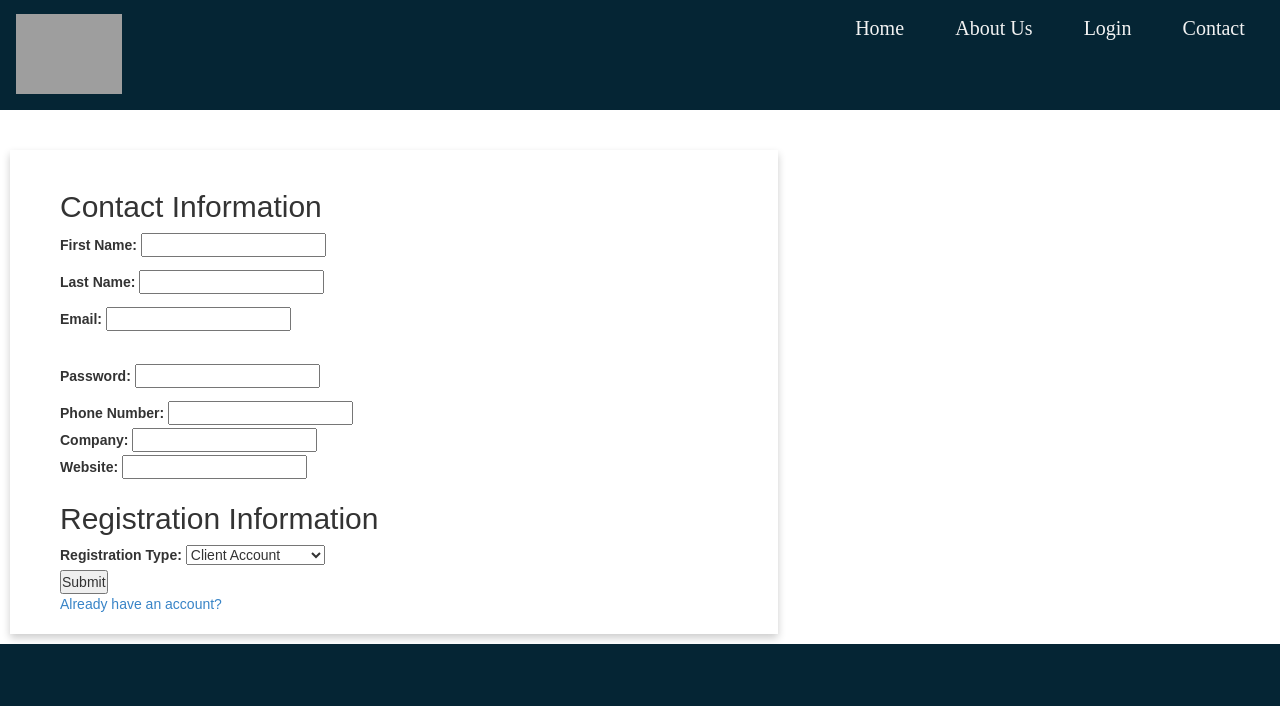
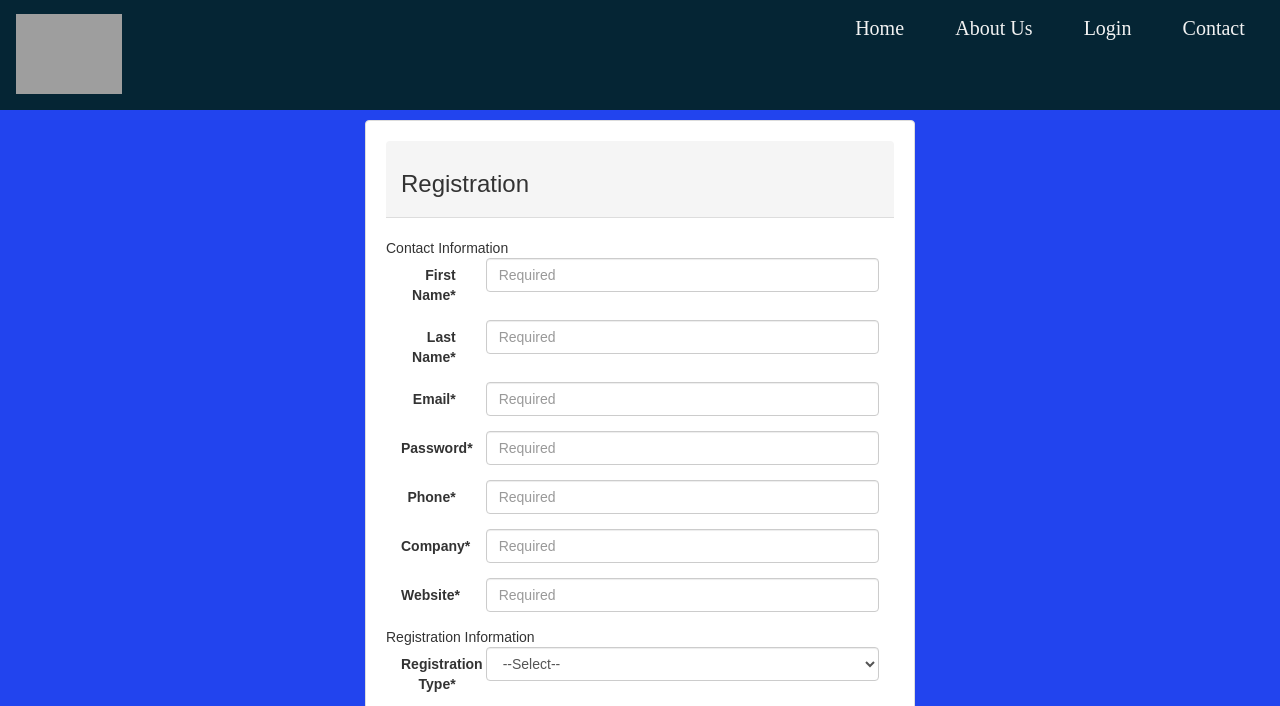
Before and after one commit to Sarge02/Lorem-Ipsum, a PHP site: page /registration.html in a window 1280 px wide. Shown: the top 706 px of the page. Run offline with PHP 8.4, Linux system fonts and the light colour scheme; grey boxes are pictures that could not be loaded.

Commit message:
registration page css & class clean-up
Used bootstrap and a little extra css to standardize the look of the registration page so it matches the theme of the site. Remade the nested html classes so it's easier to work with in the future. Also modified the php a tiny bit to accept the cleaner html class names.

```diff
--- a/Lorem-Ipsum-feature/register/registration.html
+++ b/Lorem-Ipsum-feature/register/registration.html
@@ -1,5 +1,5 @@
 <!DOCTYPE html>
-<html>
+<html lang="en">
 <head>
     <meta charset="utf-8">
     <meta http-equiv="X-UA-Compatible" content="IE=edge">
@@ -25,47 +25,86 @@
     </div>
 </head>
 
-    <body>
-        <div class="registrationContainer">
-            <div class ="registrationInnerCard">
-                <form id = "reg" action="register.php" method="post">
-                    <h2>Contact Information</h2>
-                    <label for="fname">First Name:</label>
-                    <input type="fname" id = "fname" name = "fname" required>
-                    <p id="fnameError" style="color:black;"></p>
-
-                    <label for="lname">Last Name:</label>
-                    <input type="lname" id = "lname" name = "lname" required>
-                    <p id="lnameError" style="color:black;"></p>
-
-                    <label for="email">Email:</label>
-                    <input type="email" id="email" name="email" required>
-                    <p id="emailError" style="color: rgb(56, 146, 143);"></p><br>
-
-                    <label for="password">Password:</label>
-                    <input type="password" id = "password" name = "password" required>
-                    <p id="passwordError" style="color:black;"></p>
-
-                    <label for="phone">Phone Number:</label>
-                    <input type="text" id="phone" name="phone"><br>
-
-                    <label for="company">Company:</label>
-                    <input type="text" id="company" name="company"><br>
-
-                    <label for="website">Website:</label>
-                    <input type="text" id="website" name="website"><br>
+<body id="html_body" data-lbl-working="Working..." class="default"><form method="post" action="register.php" id="form1" novalidate="novalidate">
+	<div class="contentWrapper">
+		<div class="sitePage">
+			<div class="siteBodyContainer">
+				<div class="siteBody">
+					<div data-valmsg-summary="true" class="validation-summary-valid container-fluid"><ul></ul></div>
+					<div class="max800">
+						<div class="panel panel-default">
+							<div class="panel-heading"><h3>Registration</h3></div><br>
+							<div id="body_new_partner_register_page_Contact_Information" class="section-item-1">
+								<div class="sectionHeader">
+									<a name="Contact_Information"></a><span>Contact Information</span>
+								</div>
 
 
-                    <h2>Registration Information</h2>
-                    <label for="registrationType">Registration Type:</label>
-                    <select id="regType" name="regType">
-                        <option value="regTypeOne">Client Account</option>
-                        <option value="regTypeTwo">Employee Account</option>
-                    </select><br>
+								<div id="body_new_partner_register_page_Contact_Information_body" class="sectionBody container-fluid form-horizontal ">
+									<div class="row">
+										<div class="col-md-12">
+											<div class="form-group form-group-0"><label for="FirstName" class="col-md-2 col-sm-3 control-label">First Name<span class="lblRequired">*</span></label>
+												<div class="col-sm-10">
+													<input class="input-required input-text form-control" data-val="true" data-val-length="Error: The field first name must be a string with a maximum length of 40." data-val-length-max="40" data-val-required="Error: You must enter a value for 'First Name'." id="FirstName" maxlength="40" name="FirstName" placeholder="Required" tabindex="1" type="text"><span class="field-validation-valid errorMsg" data-valmsg-for="FirstName" data-valmsg-replace="true"></span>
+												</div>
+											</div>
+											<div class="form-group form-group-1"><label for="LastName" class="col-md-2 col-sm-3 control-label">Last Name<span class="lblRequired">*</span></label>
+												<div class="col-sm-10">
+													<input class="input-required input-text form-control" data-val="true" data-val-length="Error: The field last name must be a string with a maximum length of 80." data-val-length-max="80" data-val-required="Error: You must enter a value for 'Last Name'." id="LastName" maxlength="80" name="LastName" placeholder="Required" tabindex="2" type="text"><span class="field-validation-valid errorMsg" data-valmsg-for="LastName" data-valmsg-replace="true"></span>
+												</div>
+											</div>
+											<div class="form-group form-group-2"><label for="Email" class="col-md-2 col-sm-3 control-label">Email<span class="lblRequired">*</span></label>
+												<div class="col-sm-10">
+													<input class="input-required input-text form-control" data-val="true" data-val-email="Error: Invalid email address" data-val-required="Error: You must enter a value for 'Email'." id="Email" name="Email" placeholder="Required" tabindex="3" type="email"><span class="field-validation-valid errorMsg" data-valmsg-for="Email" data-valmsg-replace="true"></span>
+												</div>
+											</div>
+											<div class="form-group form-group-3"><label for="Password" class="col-md-2 col-sm-3 control-label">Password<span class="lblRequired">*</span></label>
+												<div class="col-sm-10">
+													<input autocomplete="off" class="password input-text form-control password-input" id="Password" name="Password" placeholder="Required" tabindex="3" type="password"><span class="field-validation-valid errorMsg" data-valmsg-for="Passowrd" data-valmsg-replace="true"></span>
+												</div>
+											</div>
+											<div class="form-group form-group-4"><label for="Phone" class="col-md-2 col-sm-3 control-label">Phone<span>*</span></label>
+												<div class="col-sm-10">
+													<input class="input-required input-text form-control" data-val="true" data-val-required="Error: You must enter a value for 'Phone'." id="Phone" name="Phone" placeholder="Required" tabindex="4" type="tel"><span class="field-validation-valid errorMsg" data-valmsg-for="Phone" data-valmsg-replace="true"></span>
+												</div>
+											</div>
+											<div class="form-group form-group-5"><label for="Company" class="col-md-2 col-sm-3 control-label">Company<span class="lblRequired">*</span></label>
+												<div class="col-sm-10">
+													<input class="input-required input-text form-control" data-val="true" data-val-length="Error: The field company must be a string with a maximum length of 255." data-val-length-max="255" data-val-required="Error: You must enter a value for 'Company'." id="Company" maxlength="255" name="Company" placeholder="Required" tabindex="5" type="text"><span class="field-validation-valid errorMsg" data-valmsg-for="Company" data-valmsg-replace="true"></span>
+												</div>
+											</div>
+											<div class="form-group form-group-6"><label for="Website" class="col-md-2 col-sm-3 control-label">Website<span class="lblRequired">*</span></label>
+												<div class="col-sm-10">
+													<input class="input-required input-text form-control" data-val="true" data-val-required="Error: You must enter a value for 'Website'." data-val-url="Error: Please enter a valid Website." id="Website" name="Website" placeholder="Required" tabindex="6" type="url"><span class="field-validation-valid errorMsg" data-valmsg-for="Website" data-valmsg-replace="true"></span>
+												</div>
+											</div>
 
-                    <input type="submit" value="Submit"><br>
+										</div>
+									</div>
+								</div>
+							</div>
+							<div id="body_new_partner_register_page_Registration_Information" class="section-item-2 section">
+								<div class="sectionHeader"><a name="Registration_Information"></a><i class="hideBtn mag-icon mag-icon-arr-down disabled"></i><span>Registration Information</span></div>
+								<div id="body_new_partner_register_page_Registration_Information_body" class="sectionBody container-fluid form-horizontal ">
+									<div class="row">
+										<div class="col-md-12">
+											<div class="form-group form-group-0">
+												<label for="Registration_Type__c" class="col-md-2 col-sm-3 control-label">Registration Type<span class="lblRequired">*</span></label>
+												<div class="col-sm-10">
+													<select class="input-required form-control" data-nullable="true" data-val="true" data-val-required="Error: You must enter a value for 'Registration Type'." id="Registration_Type__c" name="Registration_Type__c" tabindex="9">
+														<option value="" selected="selected">--Select--</option>
+														<option value="Interested in becoming a Titan Construction Partner (new contractors)">Interested in becoming a Titan Construction Partner (new contractors)</option>
+														<option value="Interested in contracting Titan Construction Partners">Interested in contracting Titan Construction Partners</option>
+													</select><span class="field-validation-valid errorMsg" data-valmsg-for="Registration_Type__c" data-valmsg-replace="true"></span><br></br>
+													<input class="btn btn-primary btn-lg btnOrange btn-block btnRegister" type="submit" value="Submit">
 													<a href="..\login\login.html">Already have an account?</a>
-                </form>
+												</div>
+											</div>
+										</div>
+									</div>
+								</div>
+							</div>
+						</div>
 					</div>
 				</div>
 
@@ -76,78 +115,34 @@
 								<div class="col-md-3">
 									<div class="footer-logo left">
 										<a href="https://titan307.com/team/">
-                                    <img src="..\images/TitanLogo4Real.png" itemprop="logo" alt="Logo" style="width:auto; background-image:none;" ></img>
+											<img src="../images/TitanLogo4Real.png" itemprop="logo" alt="Logo" style="width:auto; background-image:none;">
 										</a>
 									</div>
 								</div>
-                        <div class="col-md-6"><div class="link">
+								<div class="col-md-6">
+									<div class="link">
 										<div class="site-footer">
 											<div class="footerLinks-actions">
 												<div class="about">
 													<span>
-                                            <a href="/home/privacy" class="sitefooter-link-item" rel="nofollow" target="_top">Privacy &amp; Security Statement</a>
-                                            <a href="/home/terms" class="sitefooter-link-item" rel="nofollow" target="_top">Terms &amp; Conditions</a>
+														<a href="/home/privacy" class="sitefooter-link-item" rel="nofollow" target="_top">Privacy & Security Statement</a>
+														<a href="/home/terms" class="sitefooter-link-item" rel="nofollow" target="_top">Terms & Conditions</a>
 													</span>
 												</div>
-                                        <a href="about.html" class="sitefooter-link-item" rel="nofollow" target="_top">About our service</a>
-                                    </span>
+												<a href="../about.html" class="sitefooter-link-item" rel="nofollow" target="_top">About our service</a>
 											</div>
 										</div>
 									</div>
 								</div>
-                <div class="col-md-3"><div></div>
-        <script type="text/javascript"></script>
+								<div class="col-md-3">
+								</div>
+							</div>
+						</div>
+					</div>
+				</div>
+			</div>
+		</div>
+	</div>
 </body>
-    <script>
-        document.getElementById("reg").addEventListener("submit", function(event) {
-            var fname = document.getElementByID("fname").value;
-            var lname = document.getElementByID("lname").value;
-            var email = document.getElementByID("email").value;
-            var phone = document.getElementByID("phone").value;
-            var company = document.getElementByID("company").value;
-            var website = document.getElementByID("website").value;
-        })
 
-        //fname criteria
-        document.getElementById("fname").addEventListener("input", function() {
-            var name = document.getElementById("fname").value;
-            var nameError = document.getElementById("fnameError");
-            if (name.length < 3) {
-                nameError.textContent = "Name must be at least 3 characters.";
-            }
-            else {
-                nameError.textContent = "";
-            }
-        });
-
-        //lname criteria
-        document.getElementById("lname").addEventListener("input", function() {
-            var name = document.getElementById("lname").value;
-            var nameError = document.getElementById("lnameError");
-            if (name.length < 3) {
-                nameError.textContent = "Name must be at least 3 characters.";
-            }
-            else {
-                nameError.textContent = "";
-            }
-        });
-
-        //email criteria
-        document.getElementById("email").addEventListener("input", function() {
-            var email = document.getElementById("email").value;
-            var emailError = document.getElementById("emailError");
-            if (!isValidEmail(email)) {
-                emailError.textContent = "Invalid email address.";
-            } else {
-                emailError.textContent = "";
-            }
-        });
-
-        //password criteria
-        function isValidEmail(email) {
-            var emailRegex = /^[^\s@]+@[^\s@]+\.[^\s@]+$/;
-            return emailRegex.test(email);
-
-        }
-    </script>
 </html>
--- a/Lorem-Ipsum-feature/register/style.css
+++ b/Lorem-Ipsum-feature/register/style.css
@@ -187,13 +187,24 @@ color: #000000;
   margin-top: 91px;
 }
 
-/***********Raf Footer***********/
+.panel-default {
+  width: 100%;
+  max-width: 550px;
+  margin: 0 auto;
+  padding: 20px;
+}
+
+
+
+.content-width { max-width:1430px;margin:0 auto;position:relative; }
+.sitePage { background-color:#2244ee !important; }
+
+/***********Footer***********/
 .footer-wrap .footerTabs a { font-size: 14px;font-weight: 300; }
 .footer-wrap .footerTabs a,.footer-wrap .footerLinks-actions a, .poweredby, .poweredby a { color: #fff; line-height: 2; }
-.footer-wrap .footerLinks-actions { margin-top: 30px;margin-left:400px }
+.footer-wrap .footerLinks-actions { margin-top: 37px;margin-left:315px }
 .footer-wrap .footerLinks-actions a, .poweredby, .poweredby a { font-size: 12px;margin-left:20px }
-.footer-wrap .about { color:white;margin-top: 20px;font-size: 12px;margin-left:-95px }
-.footer-wrap { background:#052534;padding-top:65px;padding-bottom:65px;padding-right:80px }
+.footer-wrap .about { color:white;margin-top: 0px;font-size: 12px;margin-left:-95px }
+.footer-wrap { background:#052534;padding-top:38px;padding-bottom:35px;padding-right:80px }
 .site-footer { color:white; }
 .footer-wrap .footerTabs a:hover, .footer-wrap .footerLinks-actions a:hover, .poweredby, .poweredby a:hover { color:#deff5b; }
-.footer-logo {}
```
Also changed, not shown: Lorem-Ipsum-feature/register/register.php (+7 -7 lines). Lines whose indentation alone changed are shown as unchanged.
